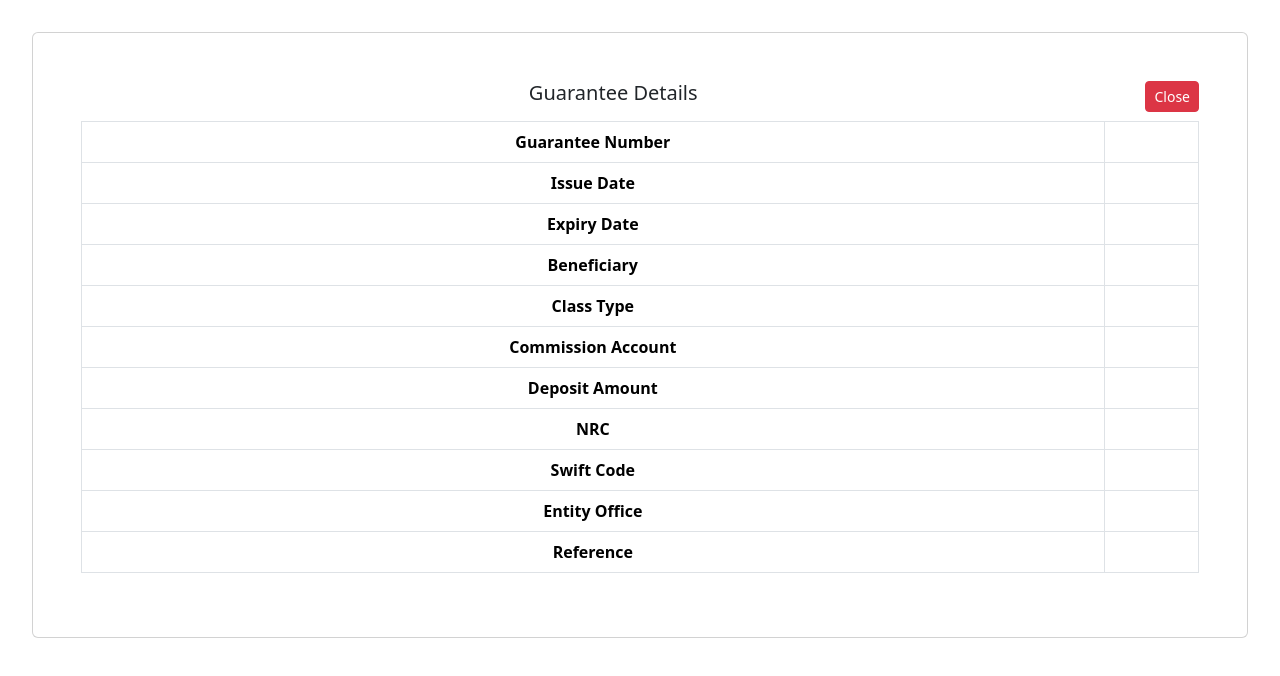
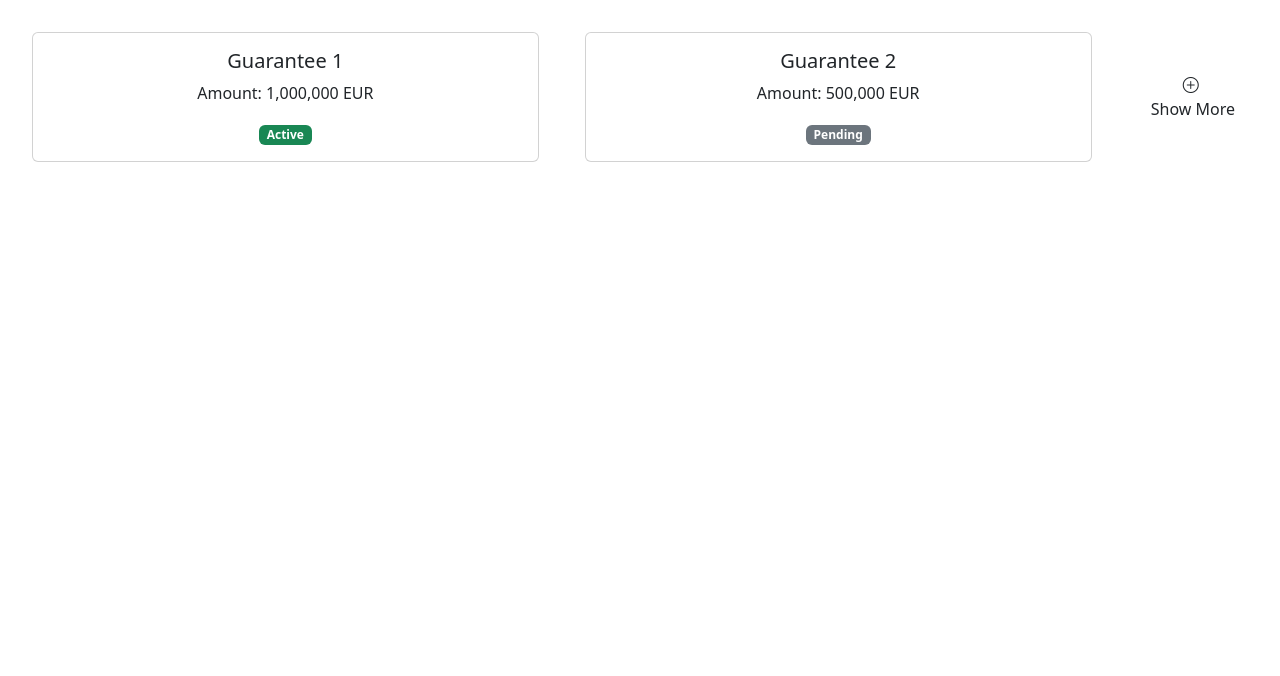
Before and after one commit to ajaysake1992/guarantee, a React (Vite) app: page / in a window 1280 px wide. Shown: the top 676 px of the page. Built offline with nearby package versions, Linux system fonts and the light colour scheme.

Commit message:
created seperated card components

```diff
--- a/src/App.tsx
+++ b/src/App.tsx
@@ -1,11 +1,12 @@
 import "./App.css";
-import GuaranteeDetails from "./components/GuaranteeDetails";
+import GuaranteeCards from "./components/GuaranteeCards";
+// import GuaranteeDetails from "./components/GuaranteeDetails";
 // import GuaranteeTable from "./components/GuaranteeTable";
 
 function App() {
   return (
     <>
-      <GuaranteeDetails details={{}} onClose={() => {}} />
+      <GuaranteeCards />
     </>
   );
 }
--- a/src/components/GuaranteeCard.tsx
+++ b/src/components/GuaranteeCard.tsx
@@ -1,36 +1,17 @@
-/* eslint-disable @typescript-eslint/no-unused-vars */
-import { useState } from "react"; // Using FontAwesome for plus icon
-import styles from "../styles/guarantee.card.module.css";
+import styles from "../styles/GuaranteeCard.module.css";
 
-const GuaranteeCard = () => {
-  const guaranteeData = [
-    { id: 1, amount: "1,000,000 EUR", status: "Active" },
-    { id: 2, amount: "500,000 EUR", status: "Pending" },
-    { id: 3, amount: "750,000 EUR", status: "Closed" },
-    { id: 4, amount: "600,000 EUR", status: "Active" },
-    { id: 5, amount: "1,000,000 EUR", status: "Active" },
-    { id: 6, amount: "500,000 EUR", status: "Pending" },
-    { id: 7, amount: "750,000 EUR", status: "Closed" },
-    { id: 8, amount: "600,000 EUR", status: "Active" },
-    { id: 9, amount: "1,000,000 EUR", status: "Active" },
-    { id: 10, amount: "500,000 EUR", status: "Pending" },
-    { id: 11, amount: "750,000 EUR", status: "Closed" },
-    { id: 12, amount: "600,000 EUR", status: "Active" },
-    { id: 13, amount: "1,000,000 EUR", status: "Active" },
-    { id: 14, amount: "500,000 EUR", status: "Pending" },
-    { id: 15, amount: "750,000 EUR", status: "Closed" },
-    { id: 16, amount: "600,000 EUR", status: "Active" },
-  ];
+type Card = {
+  id: number;
+  amount: string;
+  status: string;
+};
 
-  const [visibleCards, setVisibleCards] = useState(2); // Show 2 cards on desktop, 1 on mobile
-  const [showMoreCards, setShowMoreCards] = useState(false);
+type GuaranteeCardProps = {
+  item: Card;
+};
 
+const GuaranteeCard = ({ item }: GuaranteeCardProps) => {
   return (
-    <>
-      <div className="d-flex flex-column flex-md-row gap-3 justify-content-between">
-        {guaranteeData.slice(0, visibleCards).map((item) => (
-          <div key={item.id} className="col-12 col-md-5">
-            {/* Guarantee Card */}
     <div className={`card  ${styles.cardStyle}`}>
       <div className="card-body">
         <h5 className="card-title">Guarantee {item.id}</h5>
@@ -44,49 +25,6 @@ const GuaranteeCard = () => {
         </span>
       </div>
     </div>
-          </div>
-        ))}
-
-        {/* Show More Button - Accessible */}
-        {visibleCards < guaranteeData.length && (
-          <button
-            className={`btn ${styles.showMoreButton}`}
-            onClick={() => setShowMoreCards((prevValue) => !prevValue)}
-            aria-label="Show more guarantee cards"
-          >
-            <i className="bi bi-plus-circle me-1"></i>
-            <span className="d-block">Show More</span>
-          </button>
-        )}
-      </div>
-      {showMoreCards && (
-        <div className={`d-flex flex-wrap gap-3 mt-4 ${styles.dropdownCard}`}>
-          {guaranteeData
-            .slice(visibleCards, guaranteeData.length)
-            .map((item) => (
-              <div
-                key={item.id}
-                className={`col-12 col-md-4 ${styles.cardWrapper}`}
-              >
-                {/* Guarantee Card */}
-                <div className={`card  ${styles.cardStyle}`}>
-                  <div className="card-body">
-                    <h5 className="card-title">Guarantee {item.id}</h5>
-                    <p className="card-text">Amount: {item.amount}</p>
-                    <span
-                      className={`badge ${
-                        item.status === "Active" ? "bg-success" : "bg-secondary"
-                      }`}
-                    >
-                      {item.status}
-                    </span>
-                  </div>
-                </div>
-              </div>
-            ))}
-        </div>
-      )}
-    </>
   );
 };
 
--- /dev/null
+++ b/src/components/GuaranteeCards.tsx
@@ -0,0 +1,68 @@
+/* eslint-disable @typescript-eslint/no-unused-vars */
+import { useState } from "react"; // Using FontAwesome for plus icon
+import styles from "../styles/GuaranteeCards.module.css";
+import GuaranteeCard from "./GuaranteeCard";
+
+const GuaranteeCards = () => {
+  const guaranteeData = [
+    { id: 1, amount: "1,000,000 EUR", status: "Active" },
+    { id: 2, amount: "500,000 EUR", status: "Pending" },
+    { id: 3, amount: "750,000 EUR", status: "Closed" },
+    { id: 4, amount: "600,000 EUR", status: "Active" },
+    { id: 5, amount: "1,000,000 EUR", status: "Active" },
+    { id: 6, amount: "500,000 EUR", status: "Pending" },
+    { id: 7, amount: "750,000 EUR", status: "Closed" },
+    { id: 8, amount: "600,000 EUR", status: "Active" },
+    { id: 9, amount: "1,000,000 EUR", status: "Active" },
+    { id: 10, amount: "500,000 EUR", status: "Pending" },
+    { id: 11, amount: "750,000 EUR", status: "Closed" },
+    { id: 12, amount: "600,000 EUR", status: "Active" },
+    { id: 13, amount: "1,000,000 EUR", status: "Active" },
+    { id: 14, amount: "500,000 EUR", status: "Pending" },
+    { id: 15, amount: "750,000 EUR", status: "Closed" },
+    { id: 16, amount: "600,000 EUR", status: "Active" },
+  ];
+
+  const [visibleCards, setVisibleCards] = useState(2); // Show 2 cards on desktop, 1 on mobile
+  const [showMoreCards, setShowMoreCards] = useState(false);
+
+  return (
+    <>
+      <div className="d-flex flex-column flex-md-row gap-3 justify-content-between">
+        {guaranteeData.slice(0, visibleCards).map((item) => (
+          <div key={item.id} className="col-12 col-md-5">
+            <GuaranteeCard item={item} />
+          </div>
+        ))}
+
+        {/* Show More Button - Accessible */}
+        {visibleCards < guaranteeData.length && (
+          <button
+            className={`btn ${styles.showMoreButton}`}
+            onClick={() => setShowMoreCards((prevValue) => !prevValue)}
+            aria-label="Show more guarantee cards"
+          >
+            <i className="bi bi-plus-circle me-1"></i>
+            <span className="d-block">Show More</span>
+          </button>
+        )}
+      </div>
+      {showMoreCards && (
+        <div className={`d-flex flex-wrap gap-3 mt-4 ${styles.dropdownCard}`}>
+          {guaranteeData
+            .slice(visibleCards, guaranteeData.length)
+            .map((item) => (
+              <div
+                key={item.id}
+                className={`col-12 col-md-4 ${styles.cardWrapper}`}
+              >
+                <GuaranteeCard item={item} />
+              </div>
+            ))}
+        </div>
+      )}
+    </>
+  );
+};
+
+export default GuaranteeCards;
--- /dev/null
+++ b/src/styles/GuaranteeCard.module.css
@@ -0,0 +1,3 @@
+.cardStyle {
+  padding: 0;
+}
```
Also changed, not shown: src/styles/GuaranteeCards.module.css (renamed from src/styles/Guarantee.card.module.css). Lines whose indentation alone changed are shown as unchanged.
